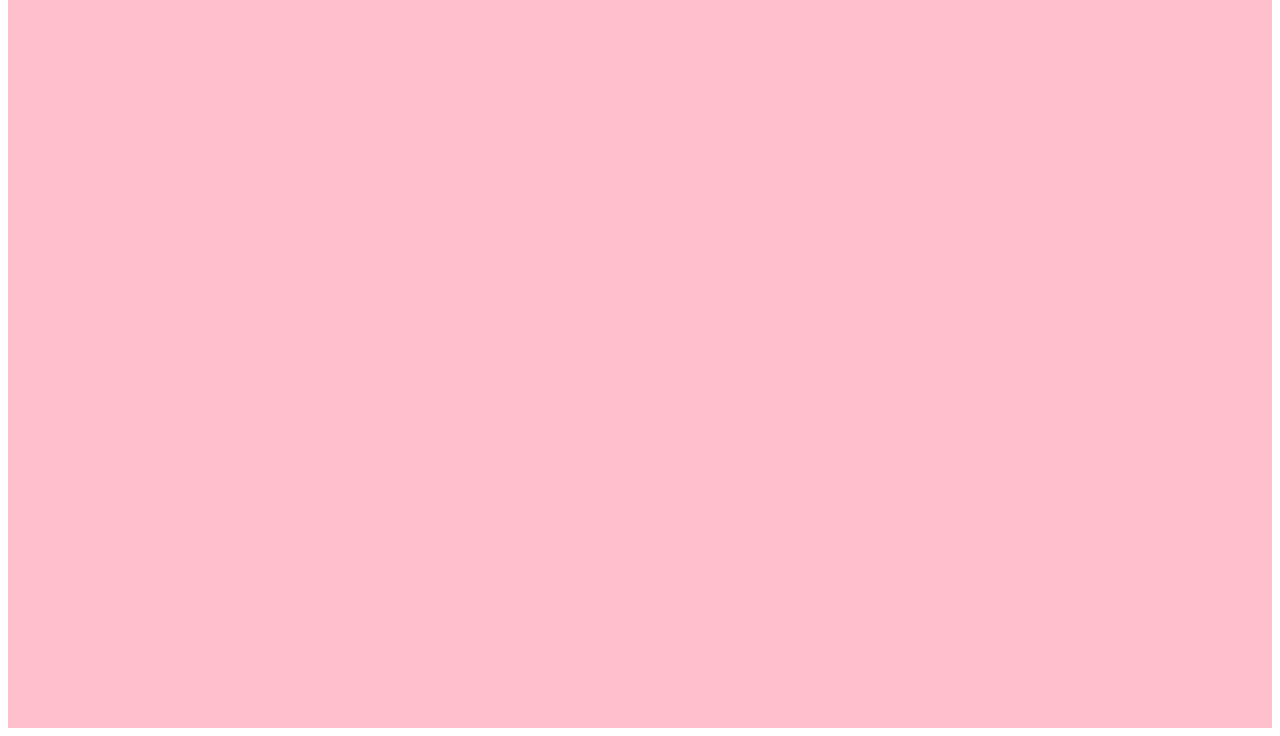
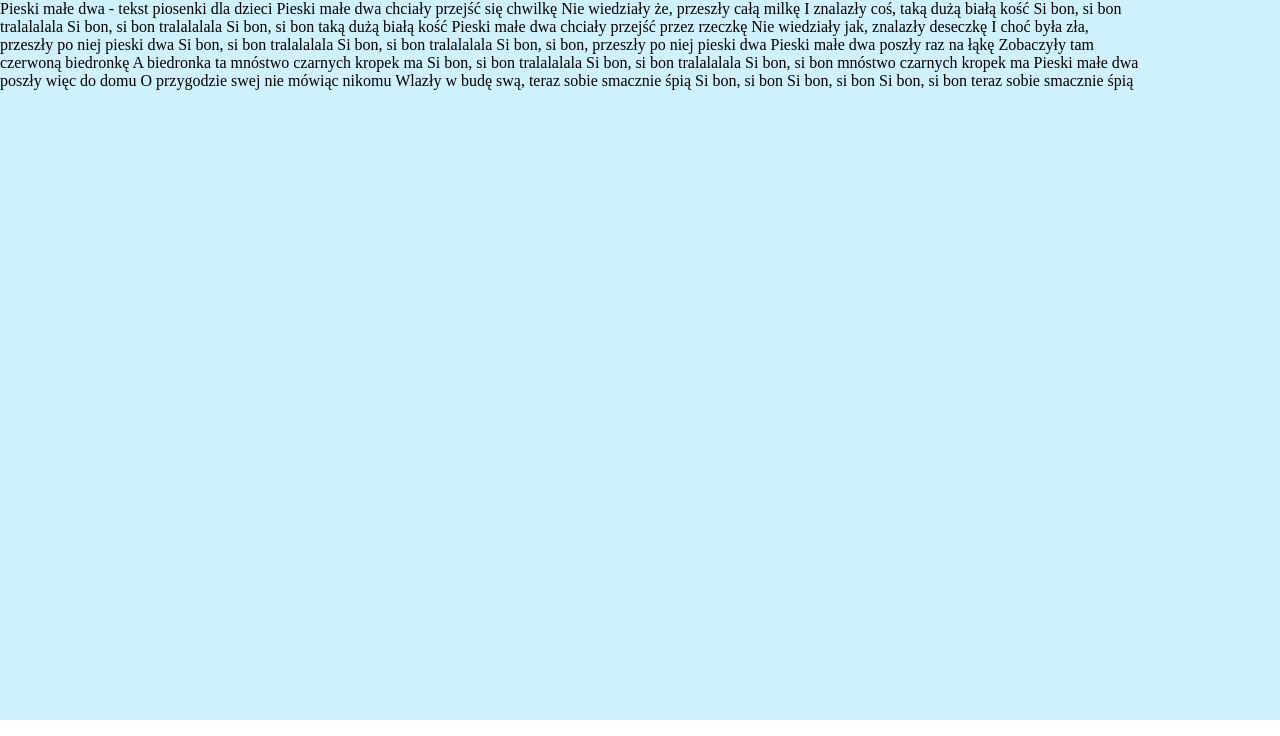
Before and after one commit to RobertBukowiecki/learning-git-2, a plain HTML site: page index.html in a window 1280 px wide. Shown: the part 80-816 px from the top of the page. Drawn offline with Linux system fonts and the light colour scheme.

Commit message:
Add header style and text

```diff
--- a/index.html
+++ b/index.html
@@ -10,6 +10,35 @@
     <header>
         <div class="container">
             <h1>Page title</h1>
+            <p>Pieski małe dwa - tekst piosenki dla dzieci
+                Pieski małe dwa chciały przejść się chwilkę
+                Nie wiedziały że, przeszły całą milkę
+                I znalazły coś, taką dużą białą kość
+                Si bon, si bon tralalalala
+                Si bon, si bon tralalalala
+                Si bon, si bon taką dużą białą kość
+
+                Pieski małe dwa chciały przejść przez rzeczkę
+                Nie wiedziały jak, znalazły deseczkę
+                I choć była zła, przeszły po niej pieski dwa
+                Si bon, si bon tralalalala
+                Si bon, si bon tralalalala
+                Si bon, si bon, przeszły po niej pieski dwa
+
+                Pieski małe dwa poszły raz na łąkę
+                Zobaczyły tam czerwoną biedronkę
+                A biedronka ta mnóstwo czarnych kropek ma
+                Si bon, si bon tralalalala
+                Si bon, si bon tralalalala
+                Si bon, si bon mnóstwo czarnych kropek ma
+
+                Pieski małe dwa poszły więc do domu
+                O przygodzie swej nie mówiąc nikomu
+                Wlazły w budę swą, teraz sobie smacznie śpią
+                Si bon, si bon
+                Si bon, si bon
+                Si bon, si bon teraz sobie smacznie śpią
+            </p>
         </div>
     </header>
 
--- a/style.css
+++ b/style.css
@@ -1,7 +1,8 @@
 /* Global */
 
-.body {
+body {
     font-size: 1em;
+    margin: 0;
 }
 
 .container {
@@ -16,9 +17,7 @@
 header {
     display: flex;
     height: 100vh;
-    background-color: pink;
+    background-color: rgb(207, 241, 252);
     h1 {
-        text-align: center;
-        color: white;
     }
 }
```
